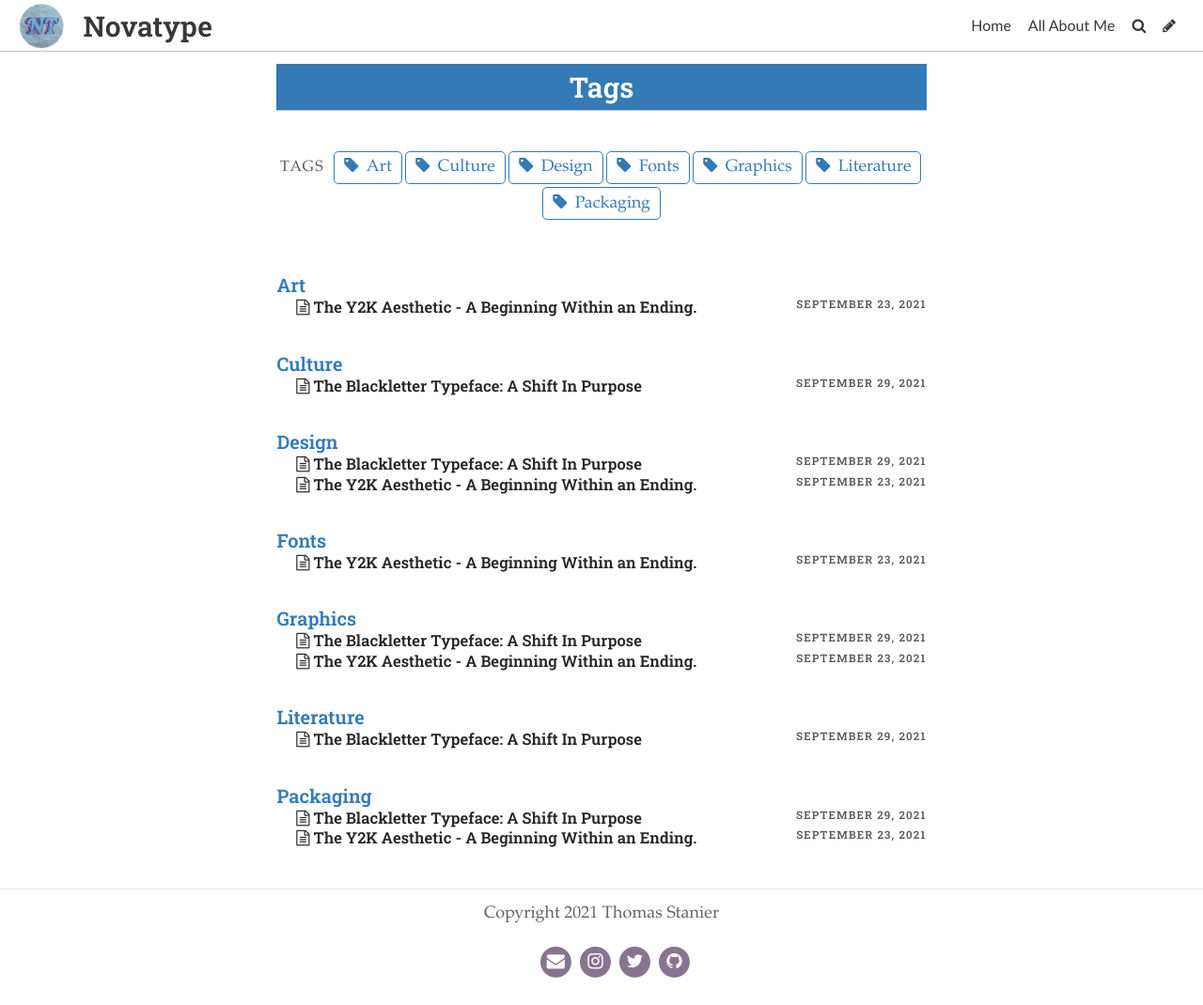
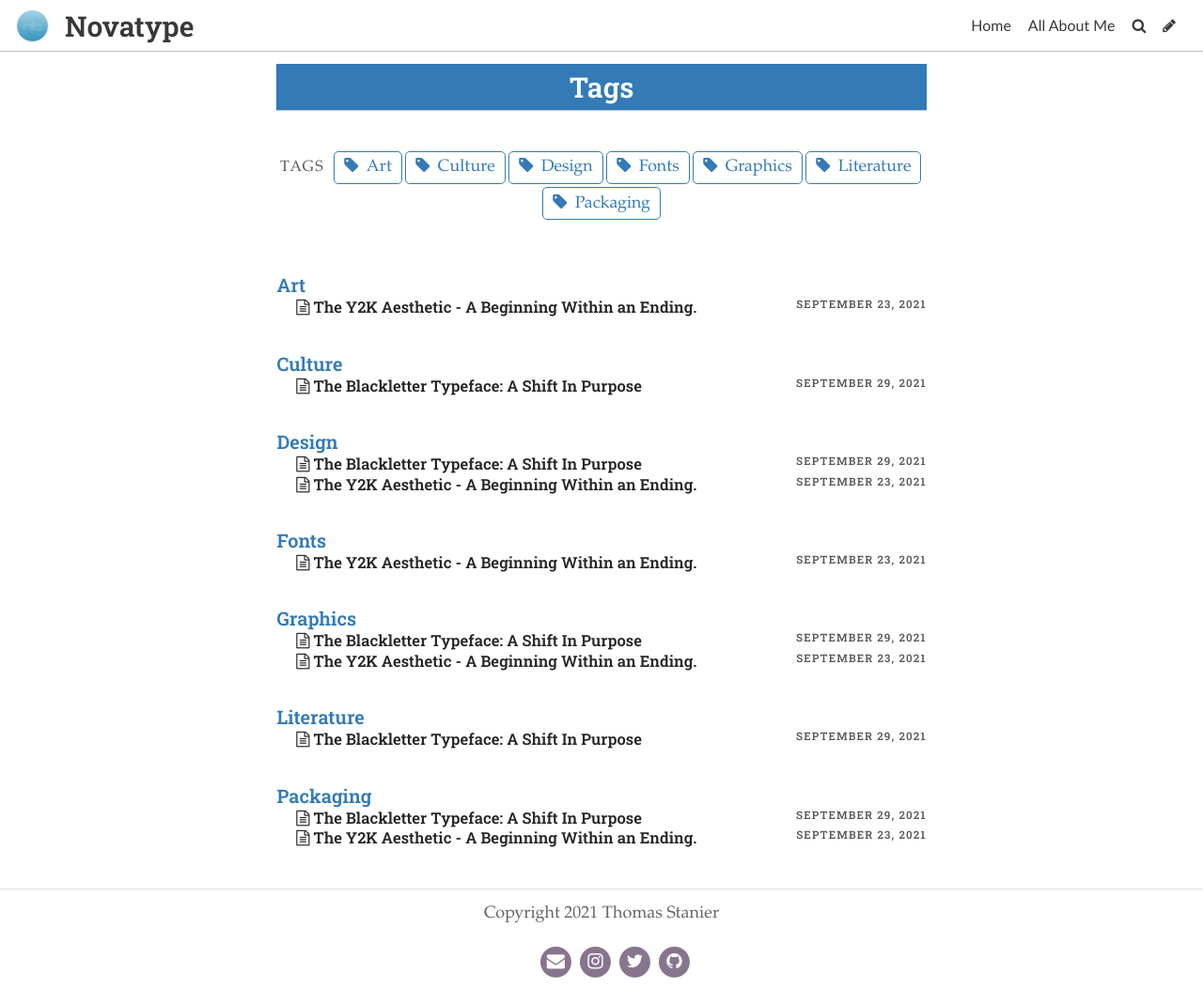
Before and after one commit to tomstanier/MyRepository, a Jekyll site: the page built from pages/tags.md, in a window 1280 px wide. Shown: the whole page at 94% size. Built offline with Jekyll 4.4.1, drawn with Linux system fonts in a browser that asks for light colours; some web fonts are replaced.

Commit message:
Update Settings “general”

```diff
--- a/_data/settings.yml
+++ b/_data/settings.yml
@@ -6,8 +6,8 @@ header_text: ""
 header_text_color: "#ffffff"
 bannerheight: 40vmax
 navbarheight: 55px
-logo: /uploads/logo.jpg
-favicon: /uploads/favicon.ico
+logo: ../uploads/new-project-7-.png
+favicon: ../uploads/favicon.ico.ico
 gridlayout: true
 fixednavbar: false
 upzoom: true
```
Also changed, not shown: uploads/favicon.ico.ico (added), uploads/new-project-7-.png (added).
